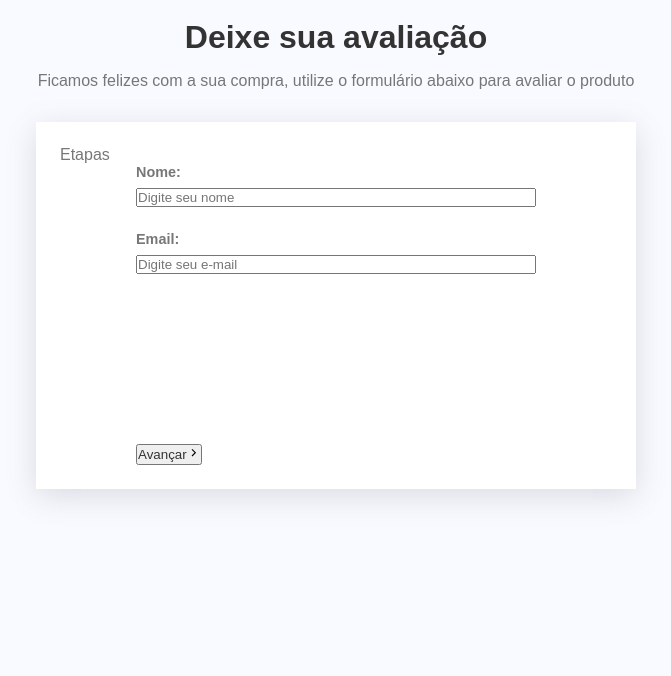
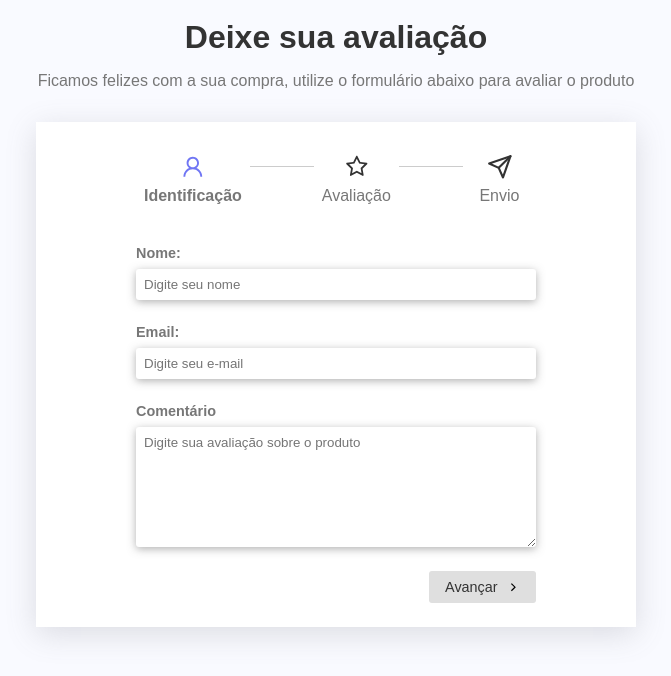
Before and after one commit to TomoriComAncora/formulari_com_etapas_react, a React app in the folder formulario_react/: page / in a window 1280 px wide. Shown: the top 676 px of the page, without its empty margins (304-975 px from the left). Built offline with nearby package versions, Linux system fonts and the light colour scheme; the HTML template or start-up script is replaced by a standard one.

Commit message:
FEAT: Criando a lógica e estilo da progressão dos passos

```diff
--- a/formulario_react/src/App.css
+++ b/formulario_react/src/App.css
@@ -41,3 +41,38 @@ label{
     color: #777;
     font-size: .9rem;
 }
+
+input,
+textarea{
+    padding: .5rem;
+    border: none;
+    border-radius: 3px;
+    box-shadow: rgba(99, 99, 99, .5) 0px 2px 8px 0px;
+}
+
+textarea{
+    height: 120px;
+}
+
+.actions{
+    display: flex;
+    justify-content: flex-end;
+    gap: 1rem;
+}
+
+.actions button{
+    display: flex;
+    font-size: .9rem;
+    padding: .5rem 1rem;
+    gap: .5rem;
+    align-items: center;
+    border-radius: 3px;
+    border: none;
+    background-color: #dfdfdf;
+    cursor: pointer;
+    transition: .3s;
+}
+
+.actions button:hover{
+    background-color: #cfcfcf;
+}
--- a/formulario_react/src/App.jsx
+++ b/formulario_react/src/App.jsx
@@ -4,6 +4,7 @@ import { FiSend } from "react-icons/fi";
 import UserForm from "./components/UserForm";
 import ReviewForm from "./components/ReviewForm";
 import Thanks from "./components/Thanks";
+import Steps from "./components/Steps";
 
 // hooks
 import { useForm } from "./hooks/useForm";
@@ -26,7 +27,7 @@ function App() {
         </p>
       </div>
       <div className="form-container">
-        <p>Etapas</p>
+        <Steps currentStep={step}/>
         <form onSubmit={(e) => changeStep(step + 1, e)}>
           <div className="inputs-container">{currentComponent}</div>
           <div className="actions">
--- /dev/null
+++ b/formulario_react/src/components/Steps.css
@@ -0,0 +1,39 @@
+.steps{
+    display: flex;
+    gap: 4rem;
+    justify-content: center;
+    align-items: center;
+    max-width: 400px;
+    margin: 0 auto;
+    position: relative;
+    margin-bottom: 2rem;
+}
+
+.steps::after{
+    content: "";
+    width: 380px;
+    border-bottom: 1px solid #ccc;
+    position: absolute;
+    top: 20px;
+}
+
+.step{
+    text-align: center;
+    background-color: #fff;
+    z-index: 1;
+    width: 120px;
+    padding: .5rem;
+}
+
+.step svg{
+    font-size: 1.6rem;
+    margin-bottom: .2rem;
+}
+
+.active{
+    font-weight: bold;
+}
+
+.active > svg{
+    fill: #7076f4;
+}
--- /dev/null
+++ b/formulario_react/src/components/Steps.jsx
@@ -0,0 +1,24 @@
+import "./Steps.css";
+import { AiOutlineUser, AiOutlineStar } from "react-icons/ai";
+import { FiSend } from "react-icons/fi";
+
+function Steps({ currentStep }) {
+  return (
+    <div className="steps">
+      <div className="step active">
+        <AiOutlineUser/>
+        <p>Identificação</p>
+      </div>
+      <div className={`step ${currentStep >=1 ? "active" : ""}`}>
+        <AiOutlineStar/>
+        <p>Avaliação</p>
+      </div>
+      <div className={`step ${currentStep >=2 ? "active" : ""}`}>
+        <FiSend/>
+        <p>Envio</p>
+      </div>
+    </div>
+  );
+}
+
+export default Steps;
--- a/formulario_react/src/components/UserForm.jsx
+++ b/formulario_react/src/components/UserForm.jsx
@@ -11,6 +11,10 @@ function UserForm() {
         <label htmlFor="email">Email:</label>
         <input type="email" name='email' id='email' placeholder='Digite seu e-mail' required/>
       </div>
+      <div className="form-control">
+        <label htmlFor="comentario">Comentário</label>
+        <textarea name="comentario" placeholder='Digite sua avaliação sobre o produto' required></textarea>
+      </div>
     </div>
   )
 }
```
